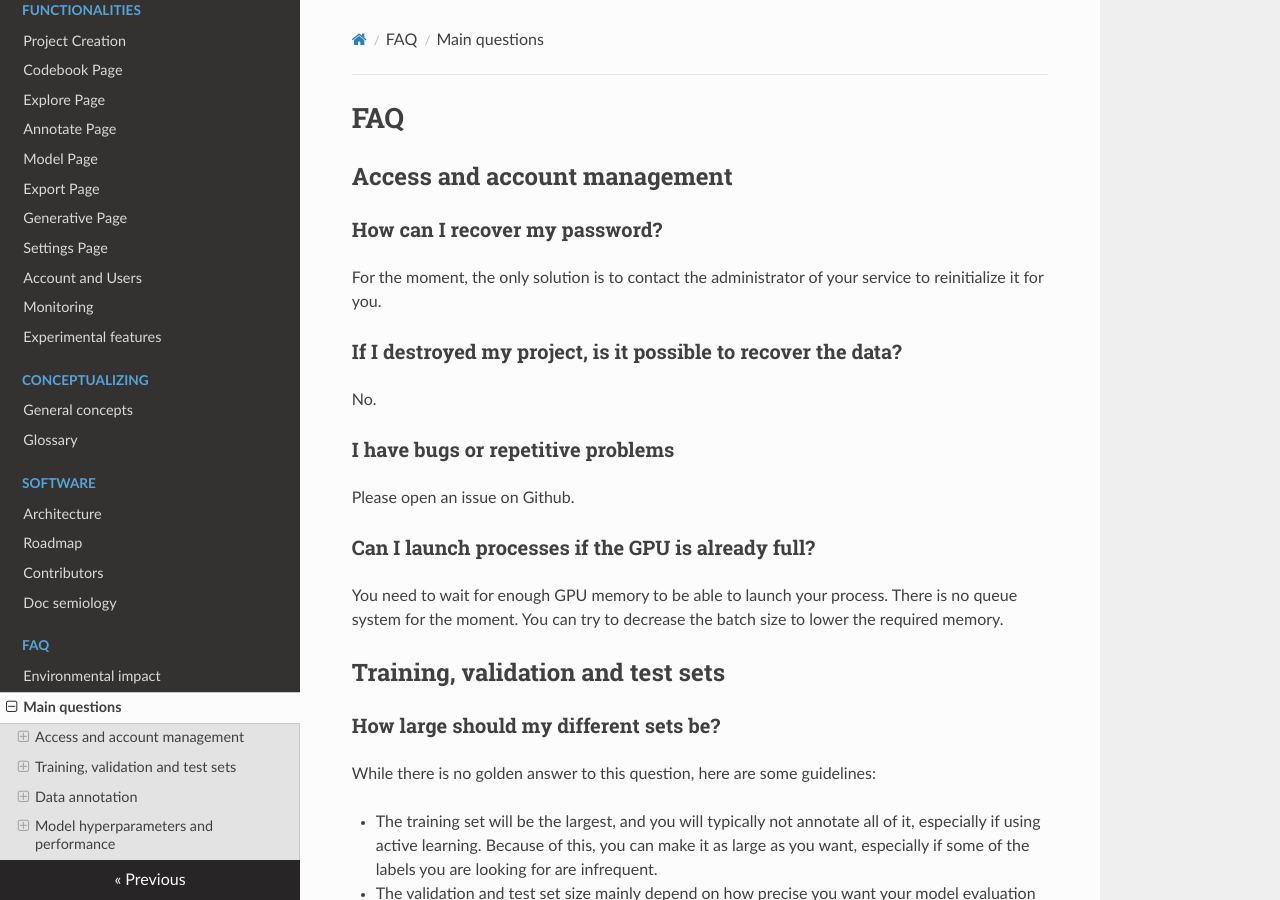
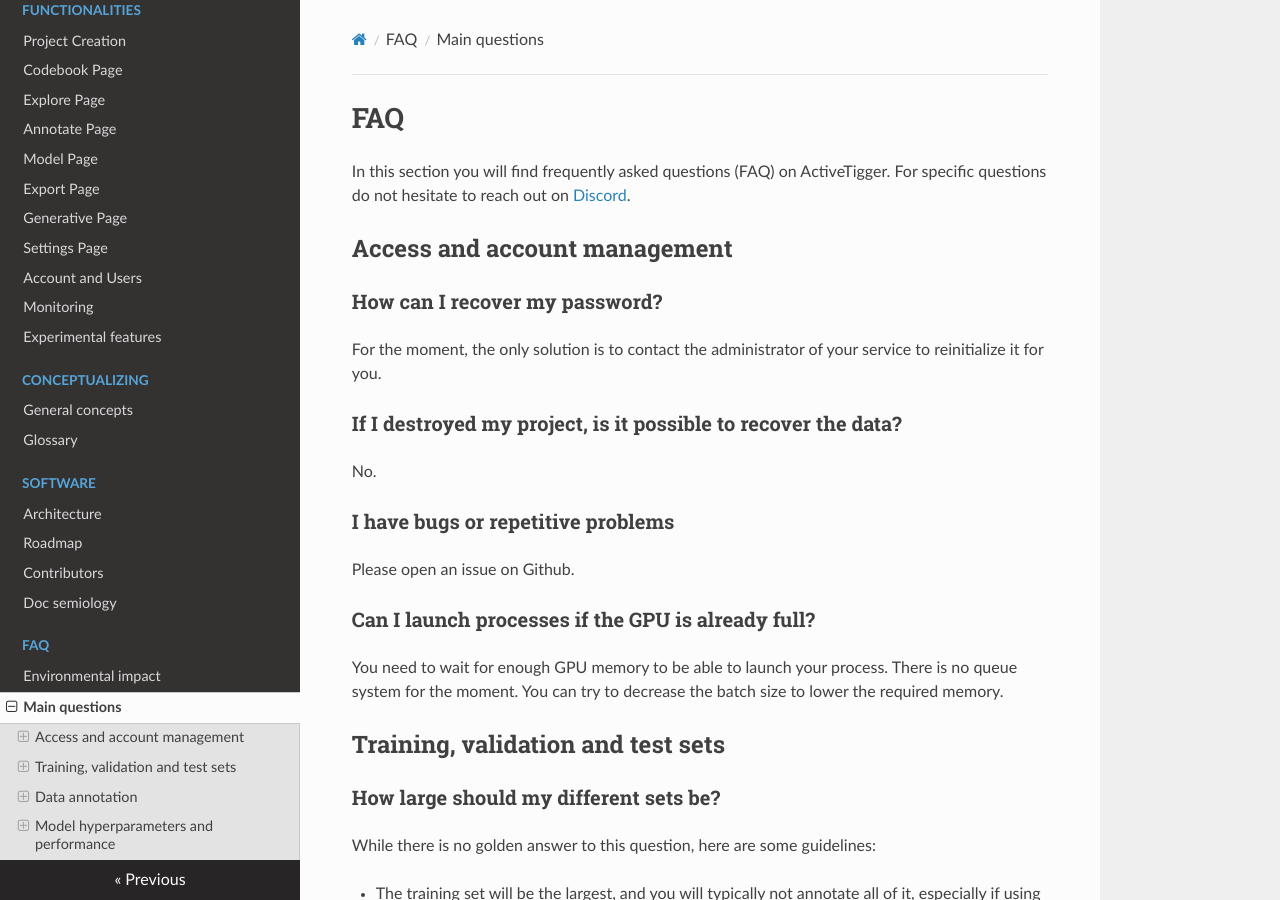
Before and after one commit to activetigger/documentation, an MkDocs documentation site: the page built from docs/faq/faq.md, in a window 1280 px wide and 900 px high. Built offline with MkDocs 1.6.1, drawn with Linux system fonts in a browser that asks for light colours; nearby versions of some CDN libraries.

Commit message:
added a paragraph introducing the section

```diff
--- a/docs/faq/faq.md
+++ b/docs/faq/faq.md
@@ -1,4 +1,7 @@
 # FAQ
+
+In this section you will find frequently asked questions (FAQ) on ActiveTigger.
+For specific questions do not hesitate to reach out on [Discord](https://discord.gg/3uNnjw2k).
 
 ## Access and account management
 
```
